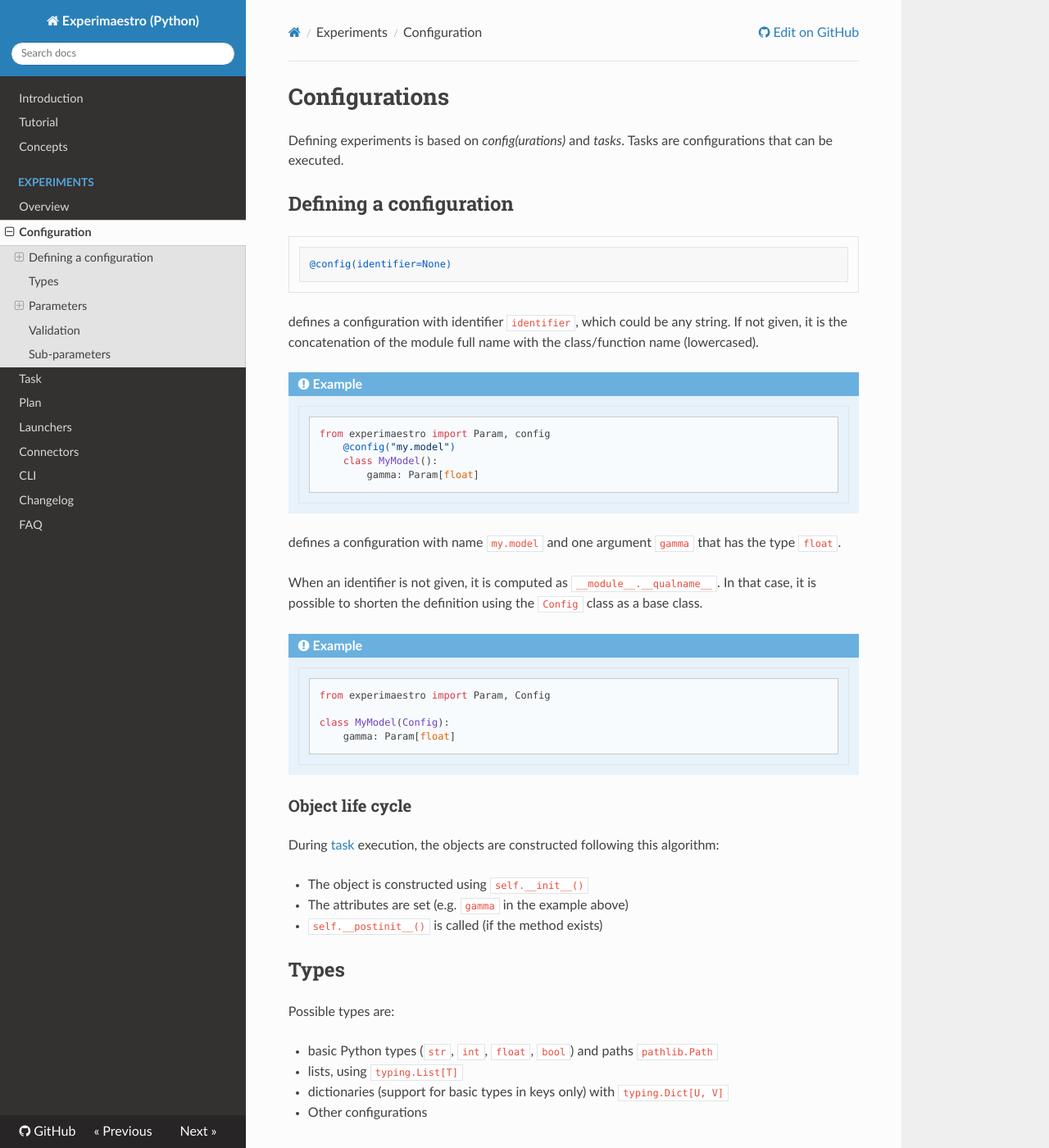
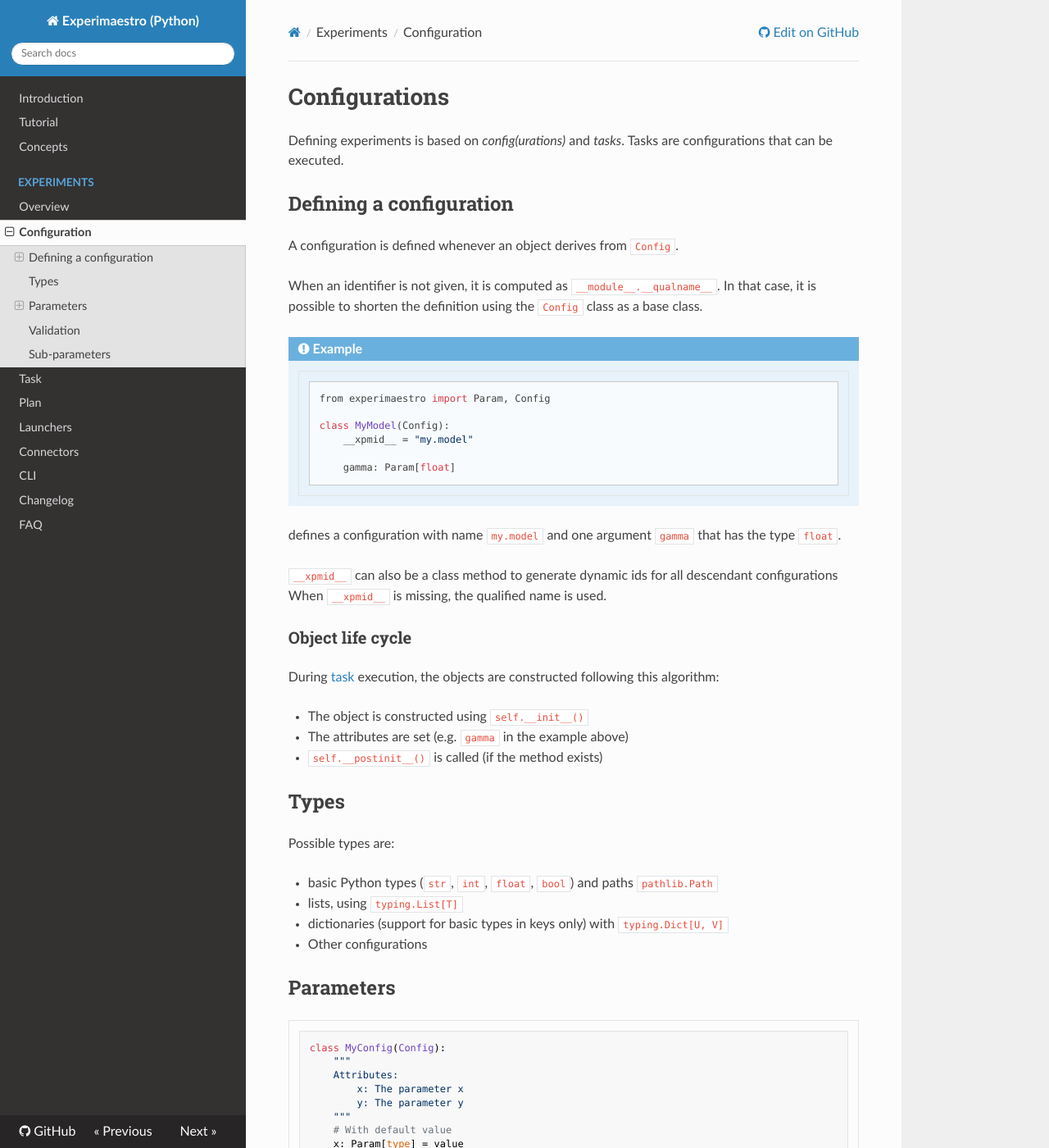
Before and after one commit to experimaestro/experimaestro-python, an MkDocs documentation site: the page built from docs/experiments/config.md, in a window 1280 px wide and 1400 px high. Shown: the whole window at 82% size. Built offline with MkDocs 1.6.1, drawn with Linux system fonts in a browser that asks for light colours; nearby versions of some CDN libraries; some of the changed text lies outside the part shown.

````diff
--- a/docs/experiments/config.md
+++ b/docs/experiments/config.md
@@ -4,24 +4,7 @@
 
 ## Defining a configuration
 
-```py3
-@config(identifier=None)
-```
-
-defines a configuration with identifier `identifier`, which could be any string.
-If not given, it is the concatenation of the module full name with the class/function
-name (lowercased).
-
-!!! example
-
-    ```py3
-    from experimaestro import Param, config
-        @config("my.model")
-        class MyModel():
-            gamma: Param[float]
-    ```
-
-defines a configuration with name `my.model` and one argument `gamma` that has the type `float`.
+A configuration is defined whenever an object derives from `Config`.
 
 When an identifier is not given, it is computed as `__module__.__qualname__`. In that case,
 it is possible to shorten the definition using the `Config` class as a base class.
@@ -32,8 +15,15 @@
     from experimaestro import Param, Config
 
     class MyModel(Config):
+        __xpmid__ = "my.model"
+
         gamma: Param[float]
     ```
+
+defines a configuration with name `my.model` and one argument `gamma` that has the type `float`.
+
+`__xpmid__` can also be a class method to generate dynamic ids for all descendant configurations
+When `__xpmid__` is missing, the qualified name is used.
 
 ### Object life cycle
 
````
Also changed, not shown: other parts of docs/experiments/config.md (+4 -4 lines).
